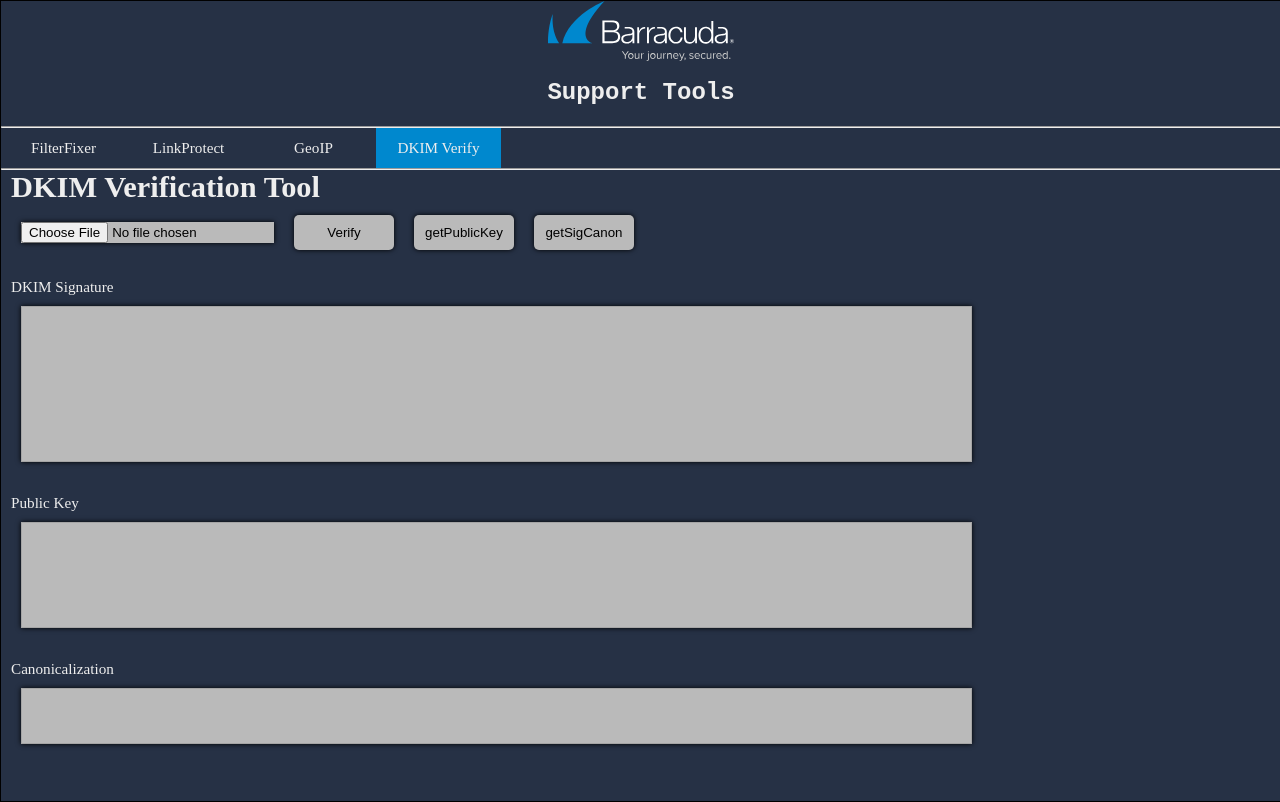
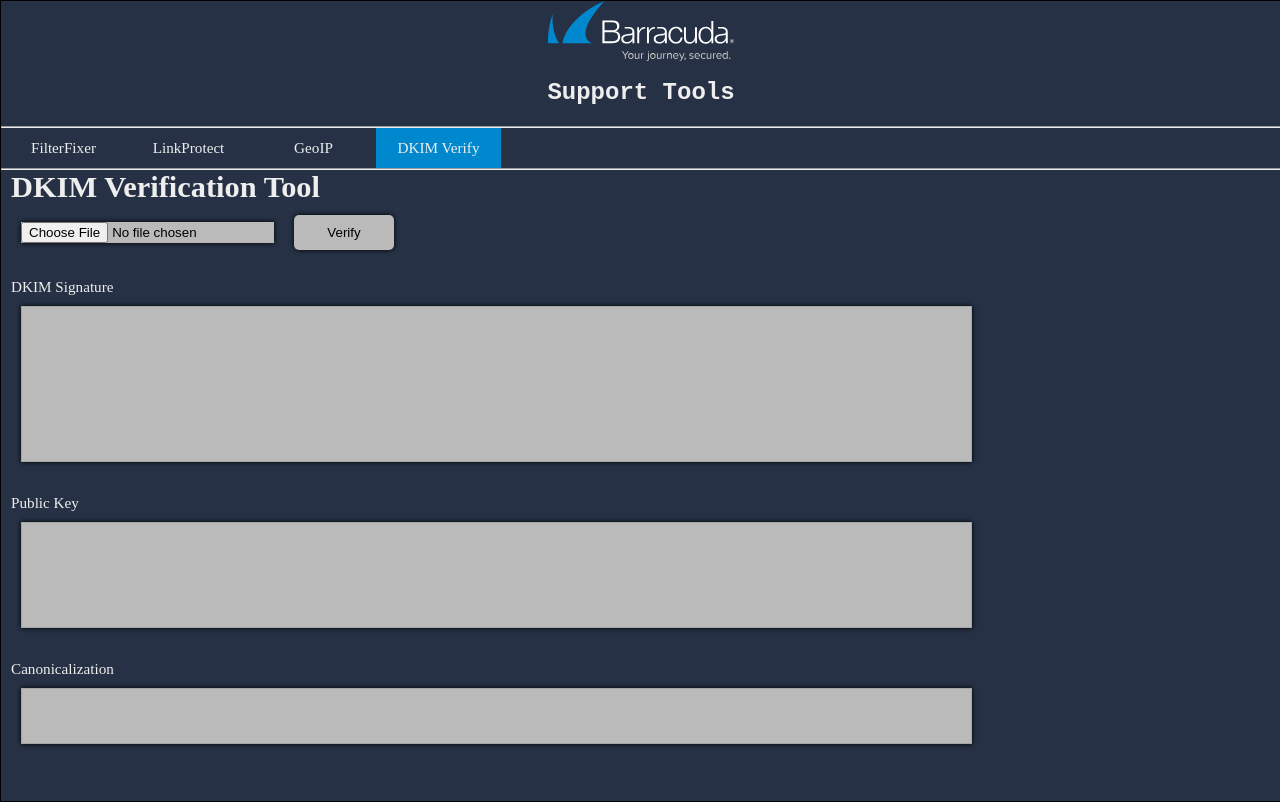
Before and after one commit to cjpf/barracuda-tools, a React (Create React App) app in the folder support-tools/: page /#/DKIMVerify in a window 1280 px wide. Built offline with nearby package versions, Linux system fonts and the light colour scheme.

Commit message:
commented out buttons
and added function calls to extractSignature()

```diff
--- a/support-tools/src/Components/DKIM-Verify/DKIMVerify.js
+++ b/support-tools/src/Components/DKIM-Verify/DKIMVerify.js
@@ -18,7 +18,7 @@
       selector: "",
       DKIM_CANON: "",
       DKIM_CANON_BODY: "",
-      DKIM_CANON_HEADER: ""
+      DKIM_CANON_HEADER: "",
     };
 
     this.checkFileAPI = this.checkFileAPI.bind(this);
@@ -210,10 +210,11 @@
      *  DKIM-Signature field with a "d=" tag of "example.com" and an "s=" tag
      *  of "foo.bar", the DNS query will be for "foo.bar._domainkey.example.com".
      */
+    this.getPublicKey();
+    this.getSigCanon();
   }
 
   fetchDKIM(hostname) {
-    this.DKIM_RECORD = "";
     fetch("/api/dkim/" + hostname)
       .then(results => results.json())
       .then(DKIM_RECORD =>
@@ -236,7 +237,7 @@
             this.getFile();
           }}
         />
-        <input
+        {/* <input
           type="button"
           value="getPublicKey"
           onClick={() => {
@@ -249,7 +250,7 @@
           onClick={() => {
             this.getSigCanon();
           }}
-        />
+        /> */}
         <br />
         <br />
         <label>DKIM Signature</label>
```
